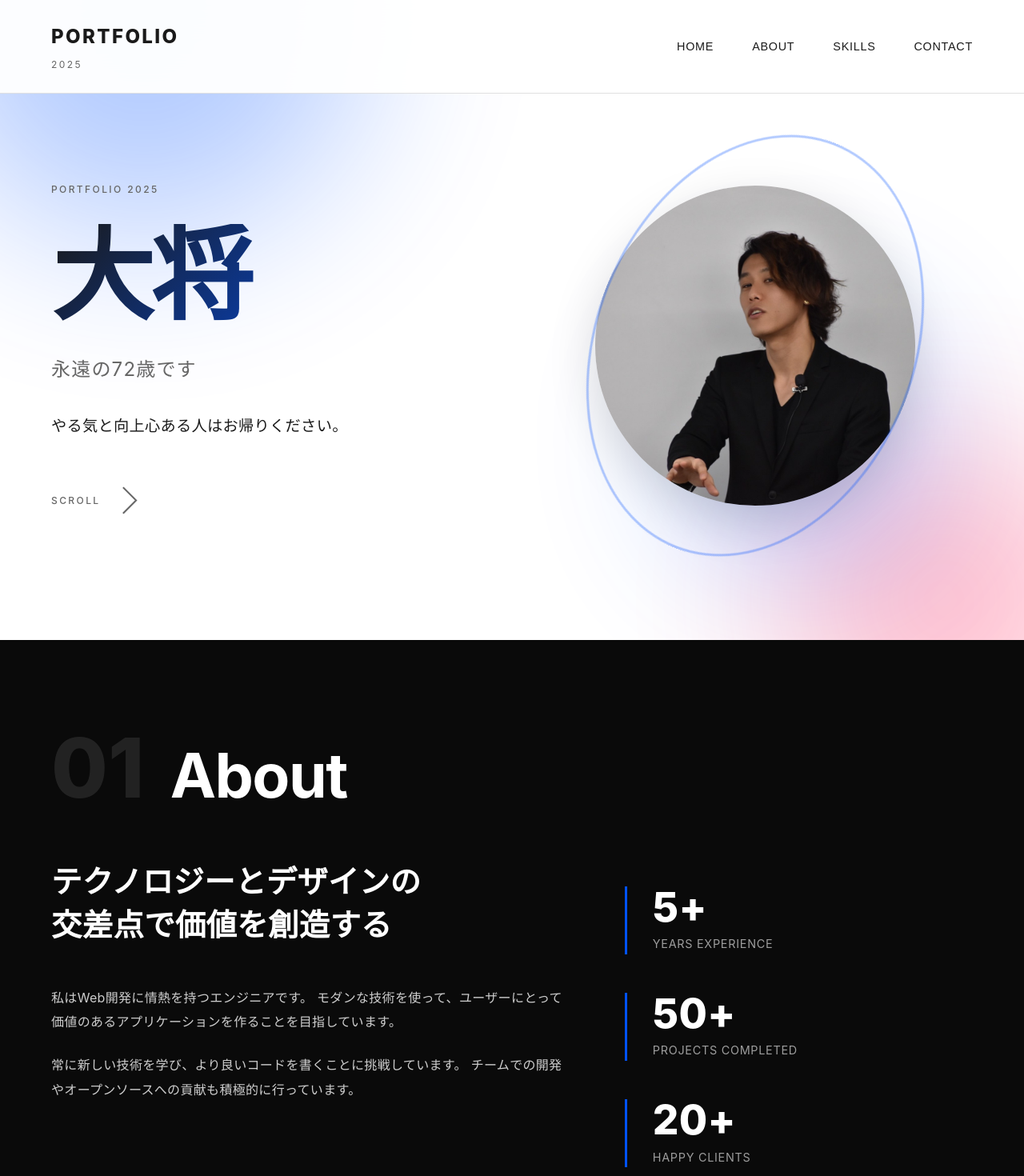
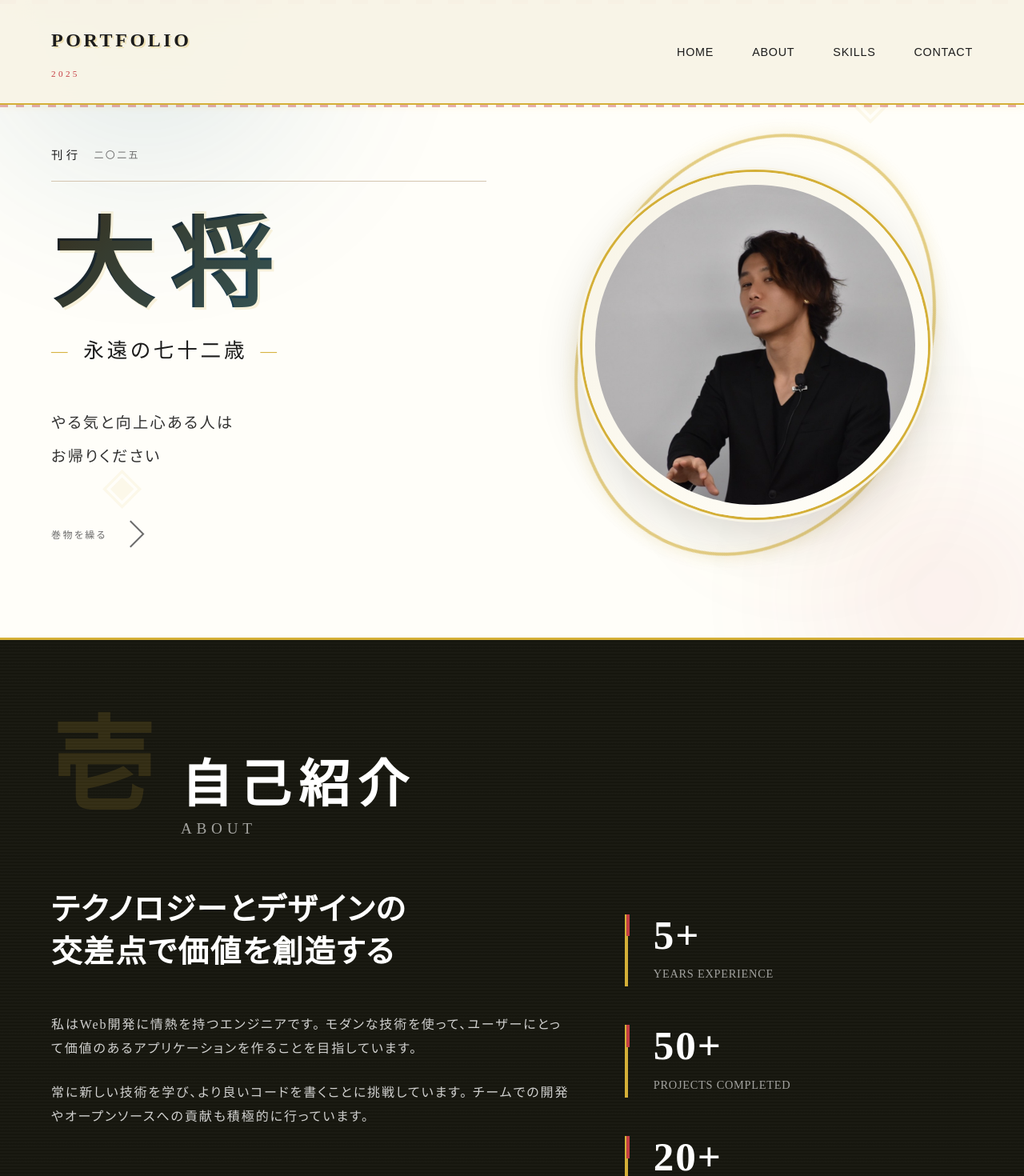
Before and after one commit to TIshow/mysite, a React (Vite) app: page / in a window 1280 px wide. Shown: the top 1470 px of the page at 80% size. Built offline with nearby package versions, Linux system fonts and the light colour scheme.

Commit message:
fix: UIを日本文学のような和風に

```diff
--- a/index.html
+++ b/index.html
@@ -4,7 +4,10 @@
     <meta charset="UTF-8" />
     <link rel="icon" type="image/svg+xml" href="/vite.svg" />
     <meta name="viewport" content="width=device-width, initial-scale=1.0" />
-    <title>My Portfolio</title>
+    <link rel="preconnect" href="https://fonts.googleapis.com">
+    <link rel="preconnect" href="https://fonts.gstatic.com" crossorigin>
+    <link href="https://fonts.googleapis.com/css2?family=Noto+Serif+JP:wght@400;500;600;700;900&display=swap" rel="stylesheet">
+    <title>大将 - Portfolio</title>
   </head>
   <body>
     <div id="root"></div>
--- a/src/components/About.css
+++ b/src/components/About.css
@@ -3,9 +3,18 @@
   display: flex;
   align-items: center;
   background-color: var(--bg-dark);
+  background-image:
+    repeating-linear-gradient(
+      0deg,
+      transparent,
+      transparent 2px,
+      rgba(255, 255, 255, 0.02) 2px,
+      rgba(255, 255, 255, 0.02) 4px
+    );
   color: white;
   position: relative;
   padding: 6rem 0;
+  border-bottom: 3px solid var(--gold-accent);
 }
 
 .about .container {
@@ -27,16 +36,34 @@
 }
 
 .section-number {
-  font-size: clamp(4rem, 8vw, 8rem);
-  font-weight: 800;
-  color: rgba(255, 255, 255, 0.1);
+  font-size: clamp(5rem, 10vw, 10rem);
+  font-weight: 900;
+  color: rgba(212, 175, 55, 0.15);
   line-height: 1;
+  font-family: 'Noto Serif JP', serif;
 }
 
 .about .section-title {
   color: white;
   text-align: left;
   margin-bottom: 0;
+  display: flex;
+  flex-direction: column;
+  gap: 0.5rem;
+}
+
+.title-main {
+  font-size: clamp(2.5rem, 5vw, 4rem);
+  font-weight: 700;
+  letter-spacing: 0.15em;
+}
+
+.title-sub {
+  font-size: clamp(1rem, 1.5vw, 1.2rem);
+  font-weight: 300;
+  letter-spacing: 0.3em;
+  opacity: 0.6;
+  text-transform: uppercase;
 }
 
 .about-content {
@@ -81,8 +108,19 @@
 }
 
 .stat-item {
-  border-left: 3px solid var(--primary-color);
+  border-left: 4px solid var(--gold-accent);
   padding-left: 2rem;
+  position: relative;
+}
+
+.stat-item::before {
+  content: '';
+  position: absolute;
+  left: -2px;
+  top: 0;
+  width: 4px;
+  height: 30%;
+  background: var(--shu-red);
 }
 
 .stat-number {
@@ -128,9 +166,16 @@
   .stat-item {
     flex: 1;
     border-left: none;
-    border-top: 3px solid var(--primary-color);
+    border-top: 4px solid var(--gold-accent);
     padding-left: 0;
     padding-top: 1rem;
+  }
+
+  .stat-item::before {
+    left: 0;
+    top: -2px;
+    width: 30%;
+    height: 4px;
   }
 
   .stat-number {
--- a/src/components/About.jsx
+++ b/src/components/About.jsx
@@ -31,8 +31,11 @@ function About() {
     <section id="about" className="about" ref={aboutRef}>
       <div className="container">
         <div className="about-header">
-          <span className="section-number">01</span>
-          <h2 className="section-title">About</h2>
+          <span className="section-number">壱</span>
+          <h2 className="section-title">
+            <span className="title-main">自己紹介</span>
+            <span className="title-sub">About</span>
+          </h2>
         </div>
         <div className="about-content">
           <div className="about-text">
--- a/src/components/Header.css
+++ b/src/components/Header.css
@@ -1,14 +1,32 @@
 .header {
-  background-color: rgba(255, 255, 255, 0.95);
+  background-color: rgba(248, 244, 230, 0.95);
   backdrop-filter: blur(20px);
   -webkit-backdrop-filter: blur(20px);
-  border-bottom: 1px solid var(--border-color);
+  border-bottom: 2px solid var(--gold-accent);
+  box-shadow: 0 2px 10px rgba(212, 175, 55, 0.1);
   position: fixed;
   top: 0;
   left: 0;
   right: 0;
   z-index: 1000;
   transition: all 0.3s ease;
+}
+
+.header::after {
+  content: '';
+  position: absolute;
+  bottom: -5px;
+  left: 0;
+  right: 0;
+  height: 3px;
+  background: repeating-linear-gradient(
+    90deg,
+    var(--shu-red) 0px,
+    var(--shu-red) 10px,
+    transparent 10px,
+    transparent 20px
+  );
+  opacity: 0.4;
 }
 
 .nav {
@@ -28,16 +46,19 @@
 
 .logo-text {
   font-size: 1.5rem;
-  font-weight: 800;
-  letter-spacing: 0.1em;
-  color: var(--text-color);
+  font-weight: 900;
+  letter-spacing: 0.15em;
+  color: var(--sumizome);
+  text-shadow: 2px 2px 0px rgba(212, 175, 55, 0.3);
+  font-family: 'Noto Serif JP', serif;
 }
 
 .logo-subtitle {
-  font-size: 0.75rem;
-  font-weight: 400;
-  letter-spacing: 0.2em;
-  color: var(--text-light);
+  font-size: 0.7rem;
+  font-weight: 500;
+  letter-spacing: 0.3em;
+  color: var(--shu-red);
+  font-family: 'Noto Serif JP', serif;
 }
 
 .nav-links {
@@ -67,13 +88,13 @@
   bottom: 0;
   left: 0;
   width: 0;
-  height: 2px;
-  background-color: var(--primary-color);
+  height: 3px;
+  background: linear-gradient(90deg, var(--shu-red) 0%, var(--gold) 100%);
   transition: width 0.3s ease;
 }
 
 .nav-link:hover {
-  color: var(--primary-color);
+  color: var(--shu-red);
 }
 
 .nav-link:hover::after {
@@ -81,11 +102,12 @@
 }
 
 .nav-link.active {
-  color: var(--primary-color);
+  color: var(--indigo);
 }
 
 .nav-link.active::after {
   width: 100%;
+  background: var(--indigo);
 }
 
 @media (max-width: 768px) {
--- a/src/components/Hero.css
+++ b/src/components/Hero.css
@@ -7,6 +7,24 @@
   position: relative;
   overflow: hidden;
   padding: 8rem 0 4rem;
+  border-bottom: 3px solid var(--gold-accent);
+}
+
+.hero::before {
+  content: '';
+  position: absolute;
+  top: 0;
+  left: 0;
+  right: 0;
+  height: 5px;
+  background: repeating-linear-gradient(
+    90deg,
+    var(--accent-color) 0px,
+    var(--accent-color) 20px,
+    transparent 20px,
+    transparent 40px
+  );
+  opacity: 0.6;
 }
 
 .hero-background {
@@ -27,28 +45,31 @@
 .hero-shape-1 {
   width: 500px;
   height: 500px;
-  background: var(--primary-color);
+  background: radial-gradient(circle, var(--indigo) 0%, transparent 70%);
   top: -200px;
   left: -100px;
   animation-delay: 0s;
+  opacity: 0.2;
 }
 
 .hero-shape-2 {
   width: 400px;
   height: 400px;
-  background: var(--accent-color);
+  background: radial-gradient(circle, var(--shu-red) 0%, transparent 70%);
   bottom: -150px;
   right: -100px;
   animation-delay: 7s;
+  opacity: 0.15;
 }
 
 .hero-shape-3 {
   width: 300px;
   height: 300px;
-  background: var(--primary-color);
+  background: radial-gradient(circle, var(--gold) 0%, transparent 70%);
   top: 50%;
   right: 10%;
   animation-delay: 14s;
+  opacity: 0.1;
 }
 
 @keyframes float {
@@ -91,43 +112,103 @@
   flex-direction: column;
 }
 
+.kamon {
+  position: absolute;
+  font-size: 4rem;
+  color: var(--gold);
+  opacity: 0.08;
+  animation: float 25s ease-in-out infinite;
+  z-index: 1;
+}
+
+.kamon-1 {
+  top: 10%;
+  right: 15%;
+  animation-delay: 0s;
+}
+
+.kamon-2 {
+  bottom: 15%;
+  left: 10%;
+  animation-delay: 12s;
+}
+
 .hero-label {
+  display: flex;
+  align-items: center;
+  gap: 1rem;
+  margin-bottom: 2.5rem;
+  padding-bottom: 1rem;
+  border-bottom: 1px solid var(--border-color);
+}
+
+.label-jp {
+  font-size: 0.9rem;
+  letter-spacing: 0.3em;
+  color: var(--sumizome);
+  font-weight: 500;
+}
+
+.label-year {
   font-size: 0.75rem;
   letter-spacing: 0.2em;
   color: var(--text-light);
-  margin-bottom: 2rem;
-  font-weight: 500;
+  font-weight: 400;
 }
 
 .hero-title {
-  font-size: clamp(3rem, 10vw, 8rem);
-  font-weight: 800;
+  font-size: clamp(3.5rem, 10vw, 9rem);
+  font-weight: 900;
   line-height: 1;
-  margin-bottom: 2rem;
-  letter-spacing: -0.03em;
+  margin-bottom: 1rem;
+  letter-spacing: 0.15em;
+  position: relative;
 }
 
 .hero-title-line {
   display: block;
-  background: linear-gradient(135deg, var(--text-color) 0%, var(--primary-color) 100%);
+  background: linear-gradient(135deg, var(--sumizome) 0%, var(--indigo) 100%);
   -webkit-background-clip: text;
   -webkit-text-fill-color: transparent;
   background-clip: text;
+  text-shadow: 3px 3px 0px rgba(212, 175, 55, 0.15);
+}
+
+.title-reading {
+  display: block;
+  font-size: clamp(0.9rem, 1.5vw, 1.2rem);
+  font-weight: 400;
+  color: var(--text-light);
+  letter-spacing: 0.4em;
+  margin-top: 0.5rem;
+  opacity: 0.7;
 }
 
 .hero-subtitle {
-  font-size: clamp(1rem, 2vw, 1.5rem);
-  font-weight: 400;
-  color: var(--text-light);
-  margin-bottom: 2rem;
-  letter-spacing: 0.05em;
+  font-size: clamp(1.1rem, 2vw, 1.6rem);
+  font-weight: 500;
+  color: var(--sumizome);
+  margin-bottom: 2.5rem;
+  letter-spacing: 0.15em;
+  display: flex;
+  align-items: center;
+  gap: 1rem;
+}
+
+.subtitle-ornament {
+  color: var(--gold);
+  font-weight: 300;
+  font-size: 0.8em;
 }
 
 .hero-description {
-  font-size: clamp(1rem, 1.5vw, 1.25rem);
-  line-height: 1.8;
+  font-size: clamp(1.1rem, 1.5vw, 1.4rem);
+  line-height: 2.2;
   color: var(--text-color);
   margin-bottom: 4rem;
+  letter-spacing: 0.12em;
+  font-weight: 400;
+  opacity: 0.9;
 }
 
 .hero-image-wrapper {
@@ -141,10 +222,13 @@
   position: absolute;
   width: 100%;
   height: 100%;
-  border: 3px solid var(--primary-color);
+  border: 4px solid var(--gold-accent);
   border-radius: 50%;
+  box-shadow:
+    0 0 20px rgba(212, 175, 55, 0.3),
+    inset 0 0 20px rgba(212, 175, 55, 0.1);
   animation: rotate 20s linear infinite;
-  opacity: 0.3;
+  opacity: 0.6;
 }
 
 @keyframes rotate {
@@ -156,6 +240,17 @@
   }
 }
 
+.image-frame {
+  position: relative;
+  padding: 1rem;
+  background: linear-gradient(135deg, var(--kinari) 0%, var(--gofun) 100%);
+  border-radius: 50%;
+  box-shadow:
+    0 0 0 3px var(--gold),
+    0 0 0 6px var(--kinari),
+    0 20px 60px rgba(0, 0, 0, 0.15);
+}
+
 .hero-image {
   width: 100%;
   max-width: 400px;
@@ -163,12 +258,12 @@
   aspect-ratio: 1;
   border-radius: 50%;
   object-fit: cover;
-  box-shadow: 0 20px 60px rgba(0, 0, 0, 0.15);
   transition: transform 0.3s ease;
+  display: block;
 }
 
 .hero-image:hover {
-  transform: scale(1.05);
+  transform: scale(1.02);
 }
 
 .hero-scroll-hint {
--- a/src/components/Hero.jsx
+++ b/src/components/Hero.jsx
@@ -34,26 +34,38 @@ function Hero() {
         <div className="hero-shape hero-shape-1"></div>
         <div className="hero-shape hero-shape-2"></div>
         <div className="hero-shape hero-shape-3"></div>
+        <div className="kamon kamon-1">◈</div>
+        <div className="kamon kamon-2">◈</div>
       </div>
       <div className="hero-content">
         <div className="hero-main">
           <div className="hero-text">
-            <div className="hero-label">PORTFOLIO 2025</div>
+            <div className="hero-label">
+              <span className="label-jp">刊行</span>
+              <span className="label-year">二〇二五</span>
+            </div>
             <h1 className="hero-title">
               <span className="hero-title-line">大将</span>
             </h1>
-            <p className="hero-subtitle">永遠の72歳です</p>
+            <p className="hero-subtitle">
+              <span className="subtitle-ornament">—</span>
+              永遠の七十二歳
+              <span className="subtitle-ornament">—</span>
+            </p>
             <p className="hero-description">
-              やる気と向上心ある人はお帰りください。
+              やる気と向上心ある人は<br />
+              お帰りください
             </p>
             <div className="hero-scroll-hint">
-              <span>SCROLL</span>
+              <span>巻物を繰る</span>
               <div className="scroll-arrow"></div>
             </div>
           </div>
           <div className="hero-image-wrapper">
             <div className="hero-image-border"></div>
-            <img src={profileImg} alt="大将" className="hero-image" />
+            <div className="image-frame">
+              <img src={profileImg} alt="大将" className="hero-image" />
+            </div>
           </div>
         </div>
       </div>
--- a/src/index.css
+++ b/src/index.css
@@ -1,13 +1,24 @@
 :root {
-  --primary-color: #0052FF;
-  --secondary-color: #1a1a1a;
-  --accent-color: #FF3366;
-  --text-color: #1a1a1a;
-  --text-light: #666666;
-  --bg-color: #ffffff;
-  --bg-dark: #0a0a0a;
-  --light-bg: #f8f8f8;
-  --border-color: #e0e0e0;
+  /* 日本の伝統色 */
+  --shu-red: #c53d43;        /* 朱色 */
+  --indigo: #165e83;         /* 藍色 */
+  --gold: #d4af37;           /* 金色 */
+  --sumizome: #1c1c1c;       /* 墨染色 */
+  --kinari: #f8f4e6;         /* 生成色 */
+  --gofun: #fffef9;          /* 胡粉色 */
+  --kuro: #16160e;           /* 黒 */
+
+  /* メインカラー設定 */
+  --primary-color: var(--indigo);
+  --secondary-color: var(--sumizome);
+  --accent-color: var(--shu-red);
+  --text-color: var(--sumizome);
+  --text-light: #6b6b6b;
+  --bg-color: var(--gofun);
+  --bg-dark: var(--kuro);
+  --light-bg: var(--kinari);
+  --border-color: #d4c5b0;
+  --gold-accent: var(--gold);
 }
 
 * {
@@ -17,14 +28,16 @@
 }
 
 body {
-  font-family: -apple-system, BlinkMacSystemFont, 'Segoe UI', 'Helvetica Neue', 'Arial',
-    'Hiragino Kaku Gothic ProN', 'Hiragino Sans', 'Meiryo', sans-serif;
+  font-family: 'Noto Serif JP', 'Yu Mincho', 'YuMincho', 'Hiragino Mincho ProN',
+    'Hiragino Mincho Pro', 'HG明朝E', 'MS P明朝', 'MS 明朝', serif;
   -webkit-font-smoothing: antialiased;
   -moz-osx-font-smoothing: grayscale;
   color: var(--text-color);
-  line-height: 1.8;
+  line-height: 2.2;
   font-weight: 400;
-  letter-spacing: 0.02em;
+  letter-spacing: 0.12em;
+  background: var(--bg-color);
+  font-feature-settings: "palt" 1;
 }
 
 html {
```
Also changed, not shown: src/components/Contact.css (+38 -1 lines), src/components/Contact.jsx (+5 -2 lines), src/components/Skills.css (+30 -2 lines), src/components/Skills.jsx (+5 -2 lines).
